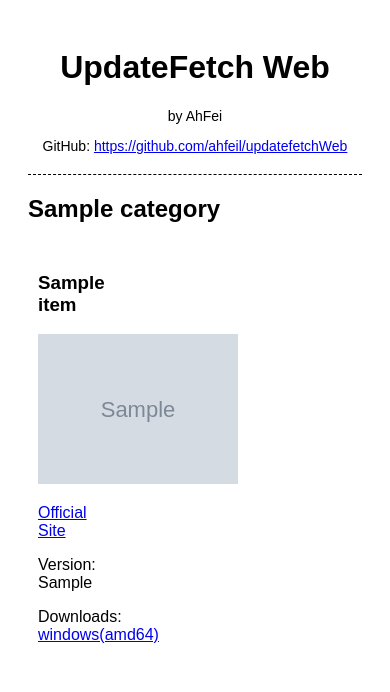
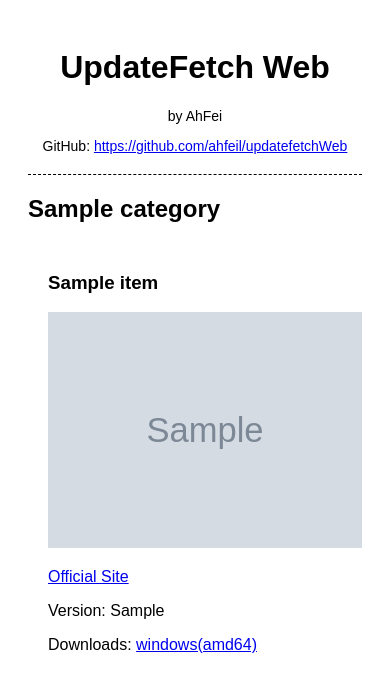
Before and after one commit to AhFeil/updatefetchWeb, a Django app: page / in a window 390 px wide. Shown: the top 692 px of the page. Run offline with Django 4.2, Linux system fonts and the light colour scheme; tables that the repository leaves empty hold one stand-in row (values such as "Sample post"); grey boxes marked "Sample" are stand-in pictures.

Commit message:
responsive design

```diff
--- a/homepage/templates/homepage/base.html
+++ b/homepage/templates/homepage/base.html
@@ -43,6 +43,39 @@
             width: 200px;
         }
         /* Add more styles as needed */
+
+        /* 响应式设计：为手机和平板屏幕调整样式 */
+        @media (max-width: 768px) {
+            .content {
+                display: flex; /* 维持弹性盒子布局 */
+                flex-wrap: wrap; /* 允许内容换行 */
+            }
+            .item {
+                width: calc(50% - 20px); /* 每个 item 占据行宽的一半减去 padding */
+                margin: 10px; /* 添加 margin 来保证间隔 */
+                box-sizing: border-box;
+            }
+            .item-image-width {
+                width: 100%; /* 图片宽度自适应容器宽度 */
+                height: auto; /* 高度自动调整保持图片比例 */
+            }
+        }
+
+        /* 也可以添加其他断点，针对更小的屏幕进行调整 */
+        @media (max-width: 480px) {
+            .content {
+                display: block; /* 在较小屏幕上堆叠元素而不是并排 */
+            }
+            .item {
+                width: 100%; /* 每一项占满整个宽度 */
+                padding: 10px;
+                box-sizing: border-box;
+            }
+            .item-image-width {
+                width: 100%; /* 图片宽度自适应容器宽度 */
+                height: auto; /* 高度自动调整保持图片比例 */
+            }
+        }
     </style>
 </head>
 <body>
```
